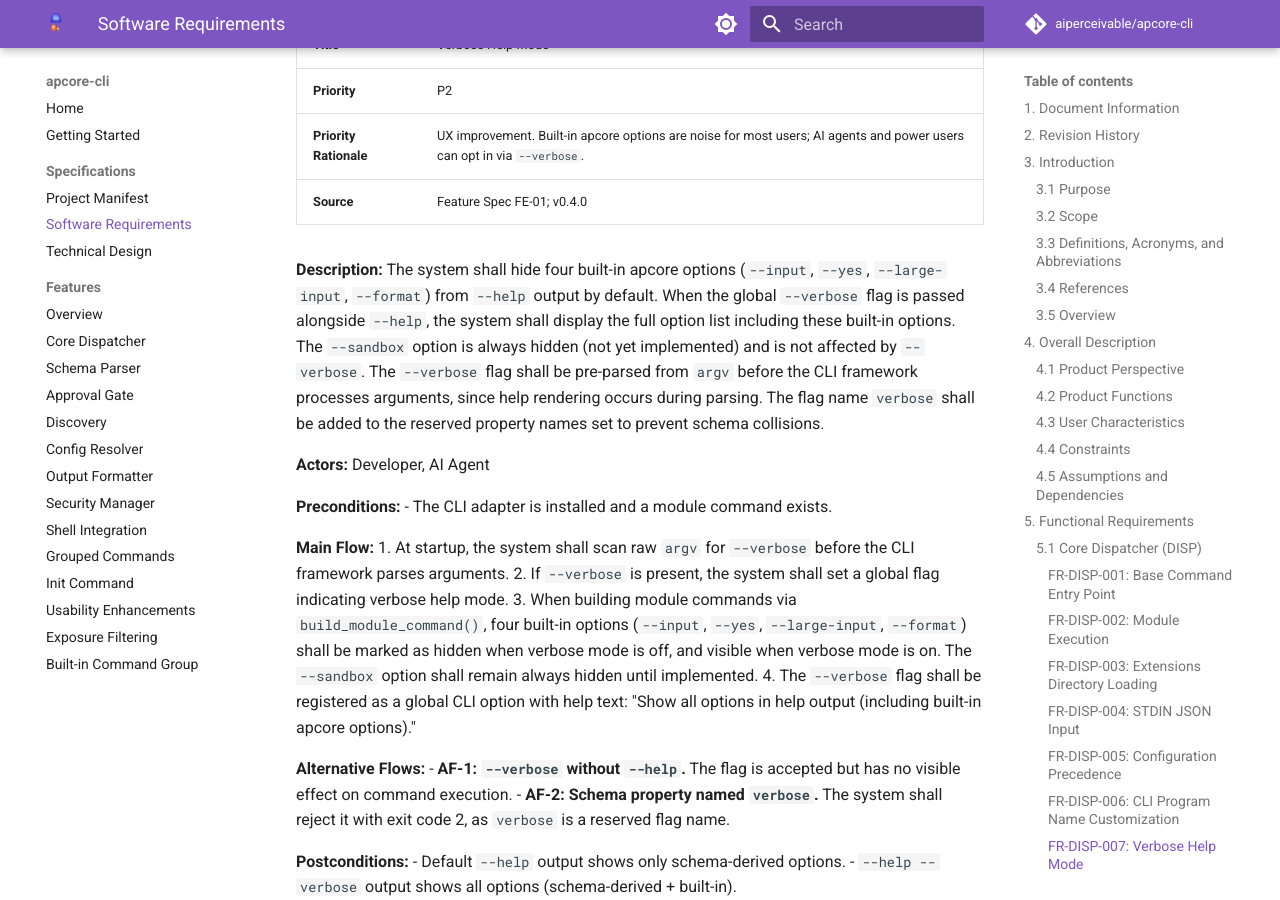
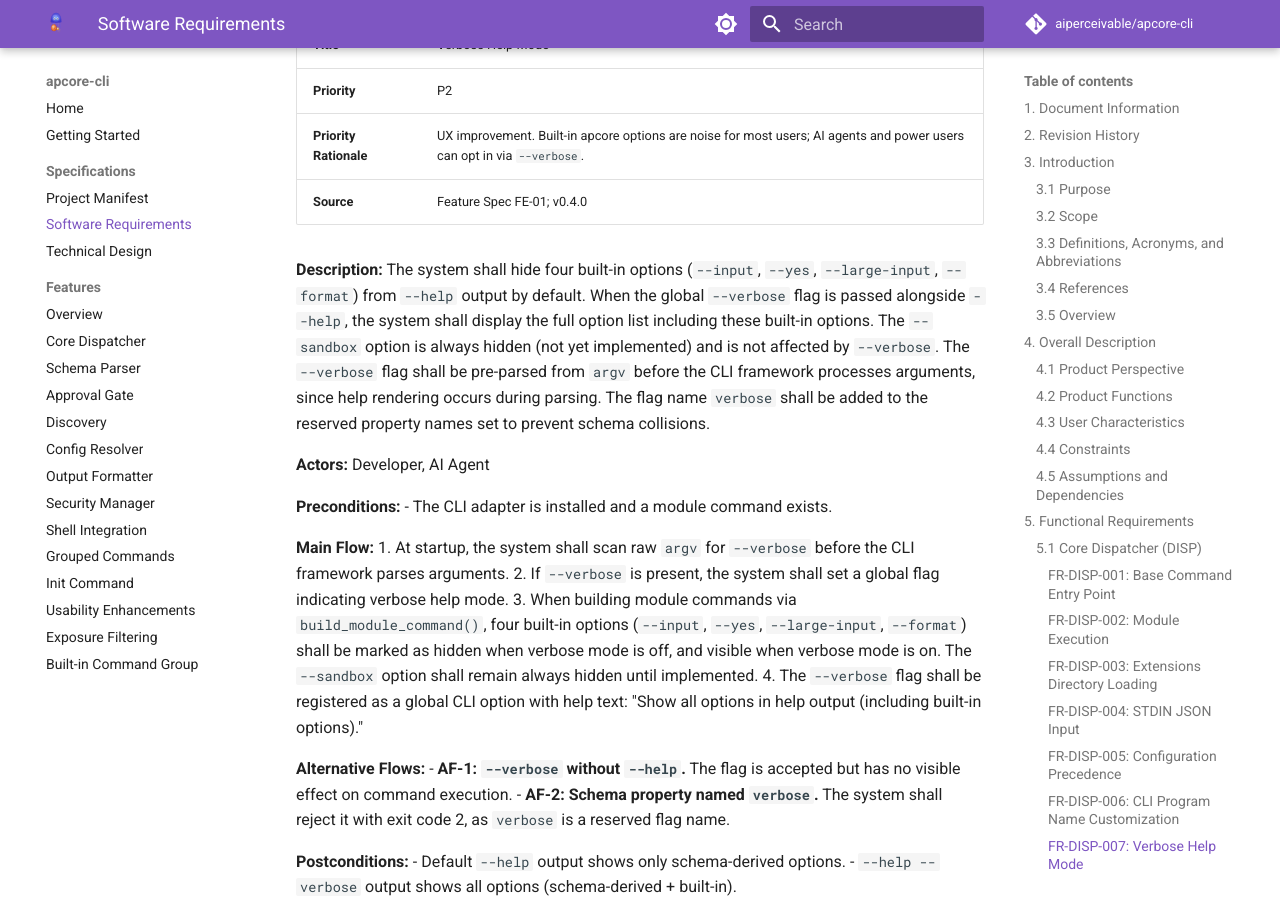
Before and after one commit to aiperceivable/apcore-cli, an MkDocs documentation site: the page built from docs/srs.md, in a window 1280 px wide and 900 px high, scrolled down 16540 px. Built offline with MkDocs 1.6.1 and Material for MkDocs 9.7.7, drawn with Linux system fonts in a browser that asks for light colours; comment, search, counter and statistics services are not loaded; some of the changed text lies outside the part shown.

Commit message:
chore: release version 0.8.1 and update documentation terminology

```diff
--- a/docs/srs.md
+++ b/docs/srs.md
@@ -450,7 +450,7 @@ The system provides eight feature groups:
 | **Priority Rationale** | UX improvement. Built-in apcore options are noise for most users; AI agents and power users can opt in via `--verbose`. |
 | **Source** | Feature Spec FE-01; v0.4.0 |
 
-**Description:** The system shall hide four built-in apcore options (`--input`, `--yes`, `--large-input`, `--format`) from `--help` output by default. When the global `--verbose` flag is passed alongside `--help`, the system shall display the full option list including these built-in options. The `--sandbox` option is always hidden (not yet implemented) and is not affected by `--verbose`. The `--verbose` flag shall be pre-parsed from `argv` before the CLI framework processes arguments, since help rendering occurs during parsing. The flag name `verbose` shall be added to the reserved property names set to prevent schema collisions.
+**Description:** The system shall hide four built-in options (`--input`, `--yes`, `--large-input`, `--format`) from `--help` output by default. When the global `--verbose` flag is passed alongside `--help`, the system shall display the full option list including these built-in options. The `--sandbox` option is always hidden (not yet implemented) and is not affected by `--verbose`. The `--verbose` flag shall be pre-parsed from `argv` before the CLI framework processes arguments, since help rendering occurs during parsing. The flag name `verbose` shall be added to the reserved property names set to prevent schema collisions.
 
 **Actors:** Developer, AI Agent
 
@@ -461,7 +461,7 @@ The system provides eight feature groups:
 1. At startup, the system shall scan raw `argv` for `--verbose` before the CLI framework parses arguments.
 2. If `--verbose` is present, the system shall set a global flag indicating verbose help mode.
 3. When building module commands via `build_module_command()`, four built-in options (`--input`, `--yes`, `--large-input`, `--format`) shall be marked as hidden when verbose mode is off, and visible when verbose mode is on. The `--sandbox` option shall remain always hidden until implemented.
-4. The `--verbose` flag shall be registered as a global CLI option with help text: "Show all options in help output (including built-in apcore options)."
+4. The `--verbose` flag shall be registered as a global CLI option with help text: "Show all options in help output (including built-in options)."
 
 **Alternative Flows:**
 - **AF-1: `--verbose` without `--help`.** The flag is accepted but has no visible effect on command execution.
@@ -1456,7 +1456,7 @@ The system shall provide `build_program_man_page()` and `configure_man_help()` a
 
 - **AF-1: Unknown Command (single-command mode).** If the specified command does not exist, the system shall write to stderr: `Error: Unknown command '{command}'.` and exit with code 2.
 - **AF-2: `--man` without `--help`.** The `--man` flag is accepted but has no effect on command execution.
-- **AF-3: `--help --man --verbose`.** The man page includes all options (including built-in apcore options that are normally hidden).
+- **AF-3: `--help --man --verbose`.** The man page includes all options (including built-in options that are normally hidden).
 
 **Postconditions:**
 - A man page in roff format is written to stdout.
```
Also changed, not shown: CHANGELOG.md (+1 -1 lines).
